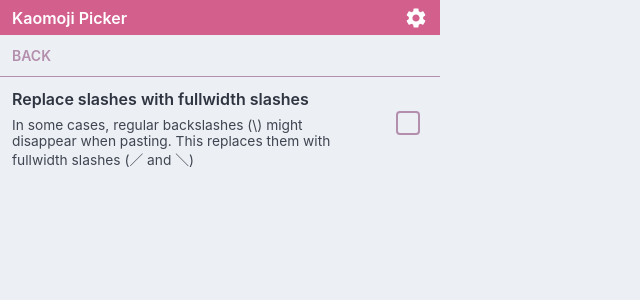
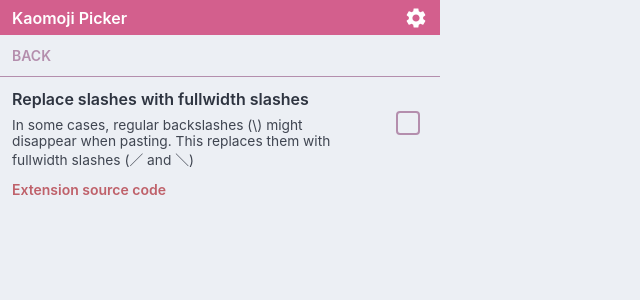
Before and after one commit to mayudev/kaomoji-panel, a React (Create React App) app: page / in a window 1280 px wide. Both pictures are taken after a click on the button "Preferences". Shown: the top 300 px of the page, without its empty margins (0-640 px from the left). Built offline with nearby package versions, Linux system fonts and the light colour scheme.

Commit message:
chore: add source code link

```diff
--- a/src/pages/Preferences.tsx
+++ b/src/pages/Preferences.tsx
@@ -15,6 +15,16 @@ function Preferences(props: Props) {
         name="Replace slashes with fullwidth slashes"
         description="In some cases, regular backslashes (\) might disappear when pasting. This replaces them with fullwidth slashes (／ and ＼)"
       />
+      <footer className="Preferences__footer">
+        <a
+          className="Preferences__link"
+          href="https://github.com/mayudev/kaomoji-panel"
+          target="_blank"
+          rel="noreferrer"
+        >
+          Extension source code
+        </a>
+      </footer>
     </>
   );
 }
--- a/src/styles/preferences.scss
+++ b/src/styles/preferences.scss
@@ -76,3 +76,19 @@
 .Checkbox--checked {
   background: var(--color-border);
 }
+
+.Preferences__link {
+  display: inline-block;
+  padding: 12px 0 8px 12px;
+
+  color: var(--text-elevated);
+  text-decoration: none;
+  font-weight: 600;
+  font-size: 14px;
+
+  transition: color 0.2s ease-in-out;
+
+  &:hover {
+    color: var(--background-header);
+  }
+}
```
